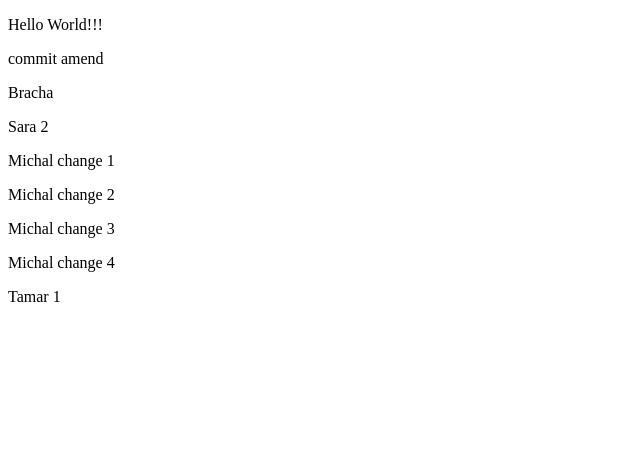
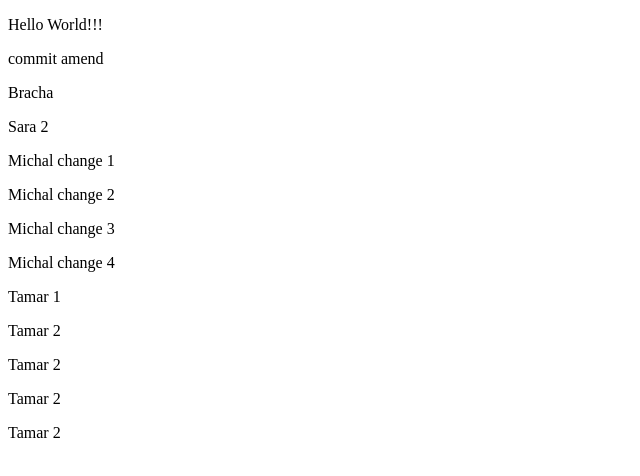
Before and after one commit to efratAma/learning-git, a plain HTML site: page index.html in a window 1280 px wide. Shown: the whole page, without its empty margins (0-640 px from the left). Drawn offline with Linux system fonts and the light colour scheme.

Commit message:
Tamar change 2

```diff
--- a/index.html
+++ b/index.html
@@ -19,5 +19,11 @@
     <p>Michal change 3</p>
     <p>Michal change 4</p>
     <p>Tamar 1</p>
+
+    <p>Tamar 2</p>
+    <p>Tamar 2</p>
+    <p>Tamar 2</p>
+    <p>Tamar 2</p>
+
 </body>
 </html>
```
